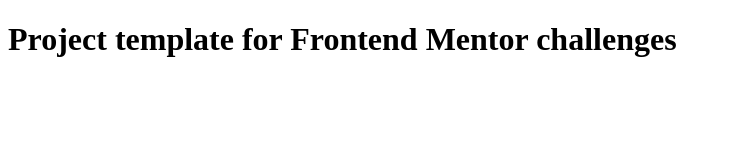
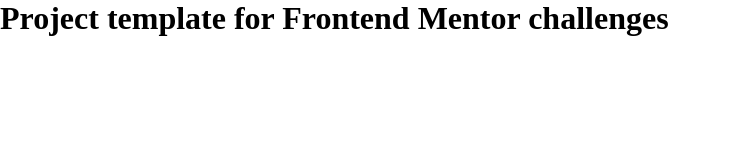
Before and after one commit to EONRaider/pod-landing-page, a website: page public/index.html in a window 1280 px wide. Shown: the whole page, without its empty margins (0-739 px from the left). Drawn offline with Linux system fonts and the light colour scheme.

Commit message:
Set-up SCSS

```diff
--- a/package.json
+++ b/package.json
@@ -22,7 +22,8 @@
   "devDependencies": {
     "eslint": "^8.56.0",
     "eslint-config-airbnb": "^19.0.4",
-    "nodemon": "^3.0.2"
+    "nodemon": "^3.0.2",
+    "sass": "^1.69.7"
   },
   "dependencies": {
     "express": "^4.17.3"
--- a/public/css/style.css
+++ b/public/css/style.css
@@ -5,6 +5,8 @@
 }
 
 html {
+  -moz-text-size-adjust: none;
+  -webkit-text-size-adjust: none;
   text-size-adjust: none;
 }
 
@@ -14,7 +16,7 @@
 
 body, h1, h2, h3, h4, p,
 figure, blockquote, dl, dd {
-  margin-block-end: 0;
+  margin: 0;
 }
 
 ul[role=list],
```
Also changed, not shown: public/css/build/reset.scss, 2 other files.
